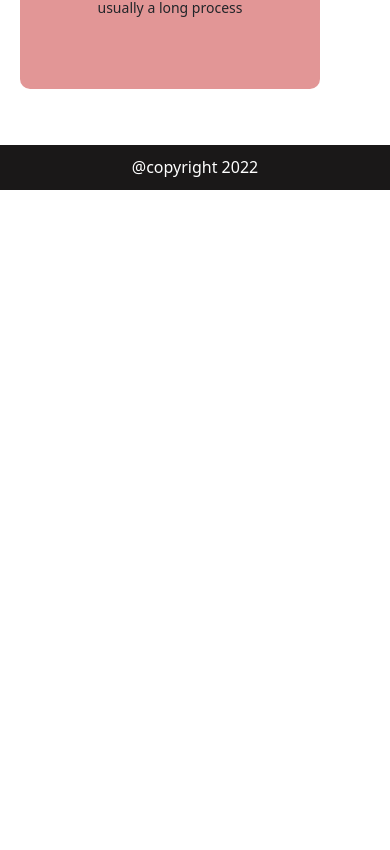
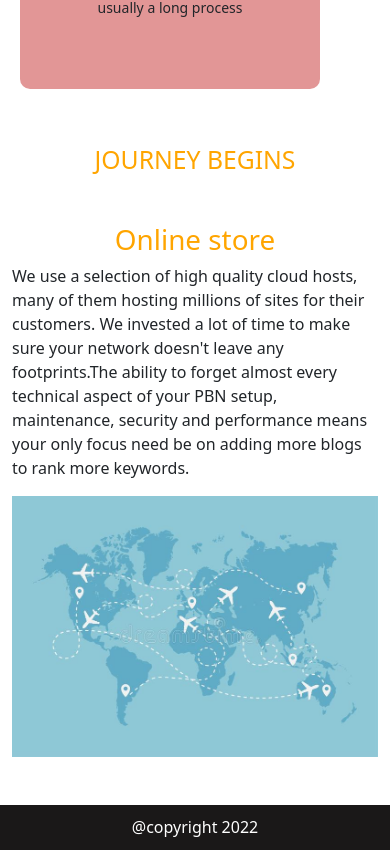
Before and after one commit to tanianasrin1/independent-service-provider-a10, a React (Create React App) app: page / in a window 390 px wide. Shown: the part 3008-3858 px from the top of the page. Before the commit the page ends 3198 px from the top, so only its background shows below. Built offline with nearby package versions, Linux system fonts and the light colour scheme; no server answers.

Commit message:
responsive fixed

```diff
--- a/src/pages/Home/ExtraPart/ExtraPart.js
+++ b/src/pages/Home/ExtraPart/ExtraPart.js
@@ -5,15 +5,17 @@ import image from '../../../images/image/i (1).jpg'
 const ExtraPart = () => {
     return (
         <div id="ExtraPart">
-            <h2 className='extraPart-title'>JOURNEY BEGINS</h2>
+            <h2 className='extraPart-title mt-5'>JOURNEY BEGINS</h2>
            <div className='extraPart-details container mt-5'>
-               <div className='col-12 col-md-6 '>
-                   <h6 className='fs-1'>Online store</h6>
+              <div className='row'>
+              <div className=' col-lg-6 '>
+                   <h6 className='fs-1 extraPart-title'>Online store</h6>
                    <p>We use a selection of high quality cloud hosts, many of them hosting millions of sites for their customers. We invested a lot of time to make sure your network doesn't leave any footprints.The ability to forget almost every technical aspect of your PBN setup, maintenance, security and performance means your only focus need be on adding more blogs to rank more keywords.</p>
                </div>
-               <div className='col-12 col-md-6'>
+               <div className='col-lg-6'>
                    <img src={image} alt="" />
                </div>
+              </div>
            </div>
         </div>
     );
--- a/src/pages/Home/Home/Home.js
+++ b/src/pages/Home/Home/Home.js
@@ -9,7 +9,7 @@ const Home = () => {
     <div>
       <Banner></Banner>
       <Services></Services>
-      {/* <ExtraPart></ExtraPart> */}
+      <ExtraPart></ExtraPart>
       <Footer></Footer>
     </div>
   );
```
